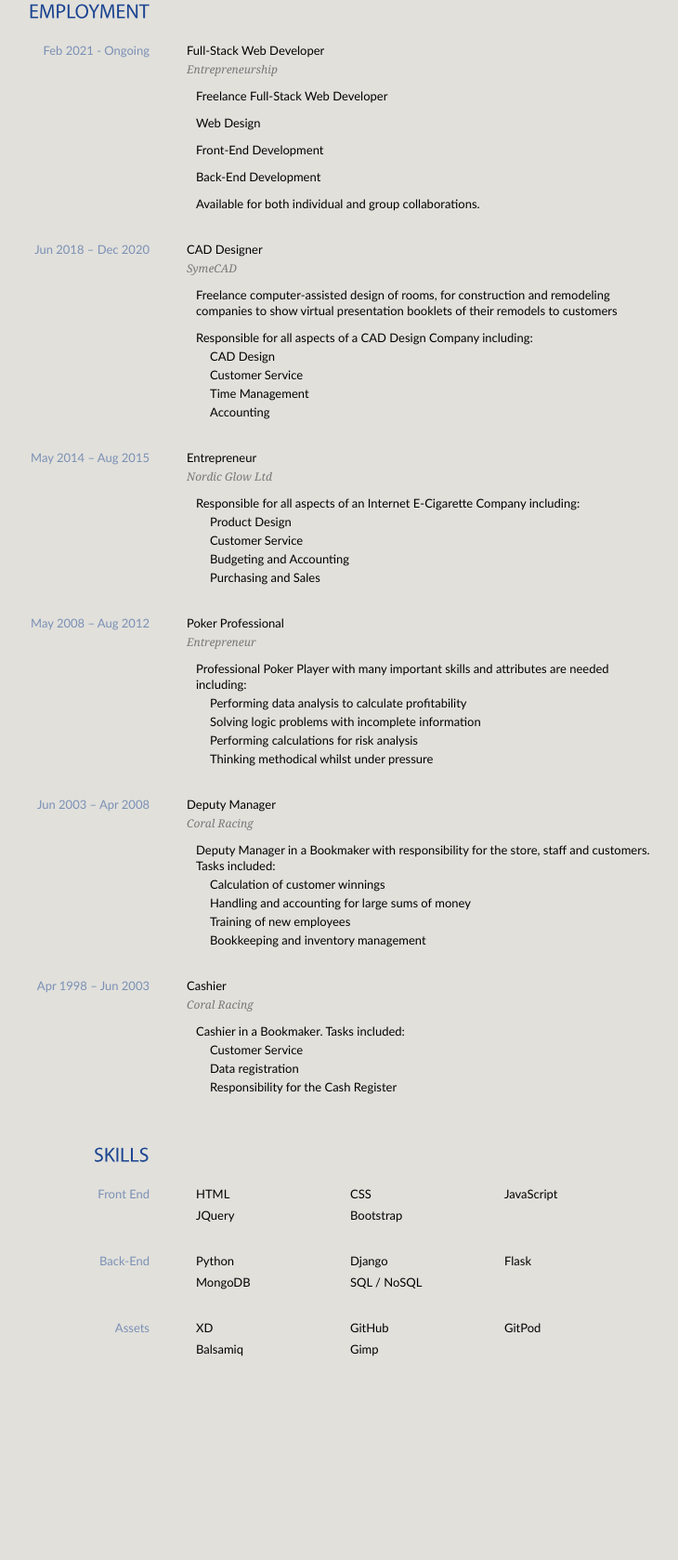
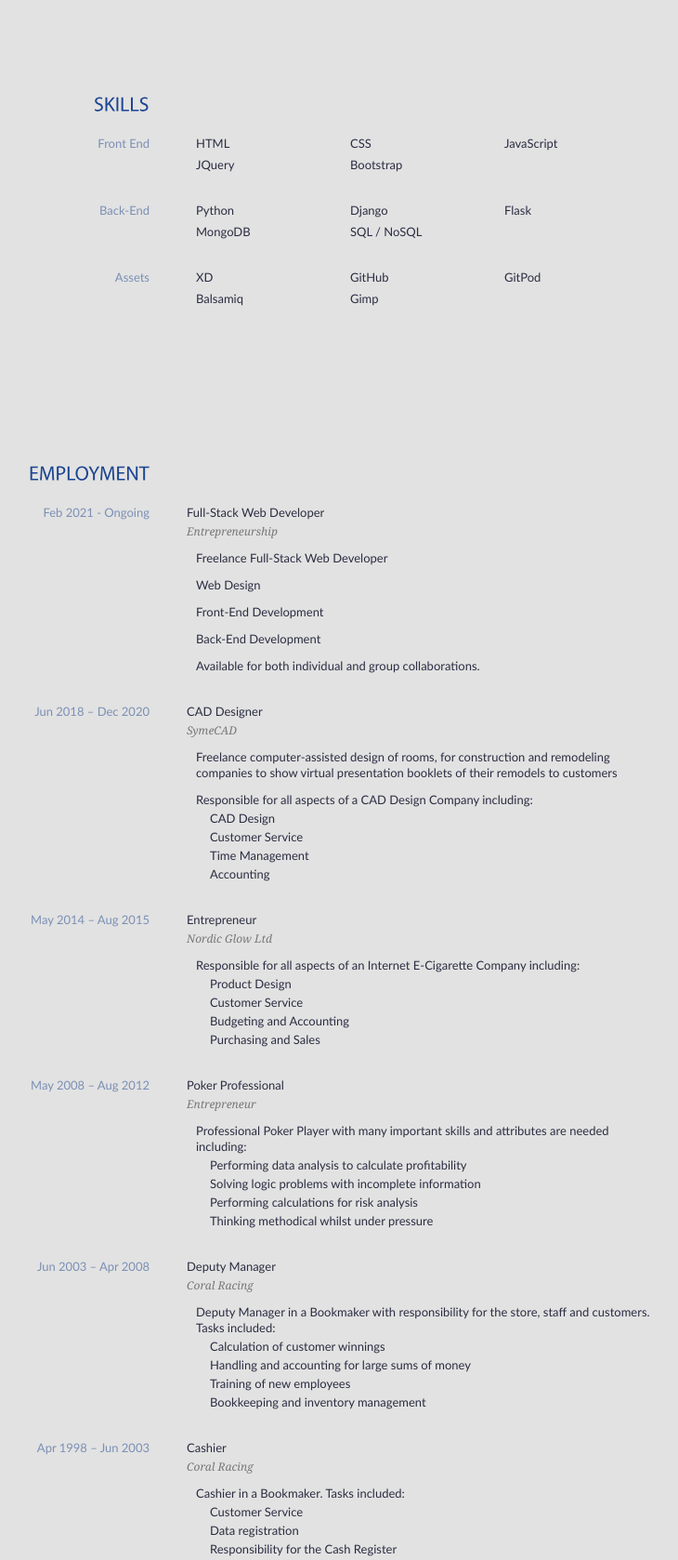
Before and after one commit to RyanSyme/test, a plain HTML site: page index.html in a window 1280 px wide. Shown: the part 1002-2680 px from the top of the page at 93% size, without its empty margins (249-979 px from the left). Before the commit the page ends 2512 px from the top, so only its background shows below. Drawn offline with Linux system fonts and the light colour scheme; files whose address does not match are found by name.

Commit message:
make pdf friendly

```diff
--- a/css/blue.css
+++ b/css/blue.css
@@ -50,14 +50,18 @@ blockquote, q {
 /* LAYOUT */
 /* ----------------------------------------- */
 
+html {
+    background-color: #e2e2e2;
+}
+
 body {
 	font-family: "Trebuchet MS", Arial, Helvetica, sans-serif;
-	background-color: #e1e0db;
+	background-color: #e2e2e2;
 	background-image: url(../images/bg.jpg);
 	background-repeat: repeat;
 	font-size:13px;
 	line-height: 17px;
-	color:#000;
+	color: #2b2d42;
 }
 
 .contact {
@@ -152,11 +156,20 @@ a:hover {
 .entry {
 	width:720px;
 	display: block;
-	padding-top:55px;
+	padding-top:80px;
 	clear: both;
     margin-left:4px;
     justify-content: center;
 }
+
+.employment-entry {
+    padding-top:120px !important;
+    padding-bottom:165px !important;
+}
+
+/* .education-entry {
+    padding-top:80px !important;
+} */
 
 h1  {
 	width:250px;
--- a/index.html
+++ b/index.html
@@ -58,7 +58,7 @@
                     </div>
                     <!-- End 1st Row -->
                     <!-- Begin 2nd Row -->
-                    <div class="entry">
+                    <div class="entry education-entry">
                         <h2>EDUCATION</h2>
                         <div class="content">
                             <h3>Sep 2020 - Feb 2021</h3>
@@ -91,8 +91,41 @@
                     </div>
                 </div>
                 <!-- End 2nd Row -->
+                <div class="entry skills-end">
+                    <h2>SKILLS</h2>
+                    <div class="content">
+                        <h3>Front End</h3>
+                        <ul class="skills">
+                            <li>HTML</li>
+                            <li>CSS</li>
+                            <li>JavaScript</li>
+                            <li>JQuery</li>
+                            <li>Bootstrap</li>
+                        </ul>
+                    </div>
+                    <div class="content">
+                        <h3>Back-End</h3>
+                        <ul class="skills">
+                            <li>Python</li>
+                            <li>Django</li>
+                            <li>Flask</li>
+                            <li>MongoDB</li>
+                            <li>SQL / NoSQL</li>
+                        </ul>
+                    </div>
+                    <div class="content">
+                        <h3>Assets</h3>
+                        <ul class="skills">
+                            <li>XD</li>
+                            <li>GitHub</li>
+                            <li>GitPod</li>
+                            <li>Balsamiq</li>
+                            <li>Gimp</li>
+                        </ul>
+                    </div>
+                </div>
                 <!-- Begin 3rd Row -->
-                <div class="entry">
+                <div class="entry employment-entry">
                     <h2>EMPLOYMENT</h2>
                     <div class="content">
                         <h3>Feb 2021 - Ongoing</h3>
@@ -179,39 +212,7 @@
                 </div>
                 <!-- End 3rd Row -->
                 <!-- Begin 4th Row -->
-                <div class="entry skills-end">
-                    <h2>SKILLS</h2>
-                    <div class="content">
-                        <h3>Front End</h3>
-                        <ul class="skills">
-                            <li>HTML</li>
-                            <li>CSS</li>
-                            <li>JavaScript</li>
-                            <li>JQuery</li>
-                            <li>Bootstrap</li>
-                        </ul>
-                    </div>
-                    <div class="content">
-                        <h3>Back-End</h3>
-                        <ul class="skills">
-                            <li>Python</li>
-                            <li>Django</li>
-                            <li>Flask</li>
-                            <li>MongoDB</li>
-                            <li>SQL / NoSQL</li>
-                        </ul>
-                    </div>
-                    <div class="content">
-                        <h3>Assets</h3>
-                        <ul class="skills">
-                            <li>XD</li>
-                            <li>GitHub</li>
-                            <li>GitPod</li>
-                            <li>Balsamiq</li>
-                            <li>Gimp</li>
-                        </ul>
-                    </div>
-                </div>
+
                 <!-- End 4th Row -->
             </div>
             <!-- <div class="clear"></div>
```
